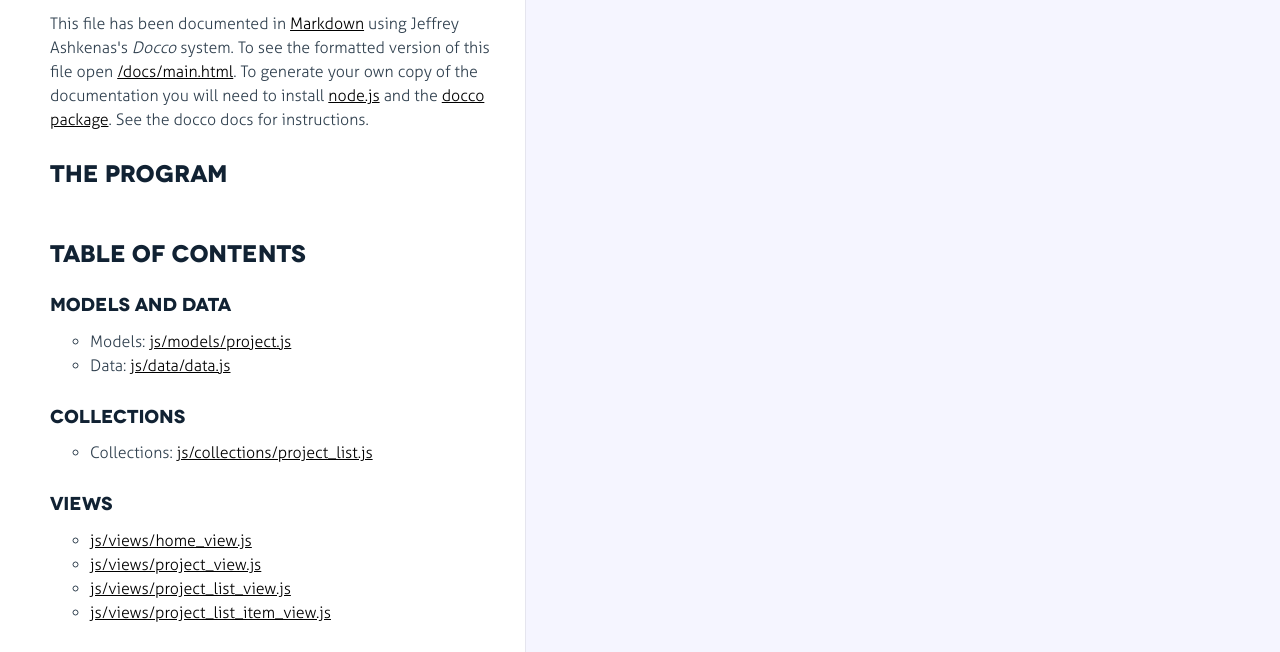
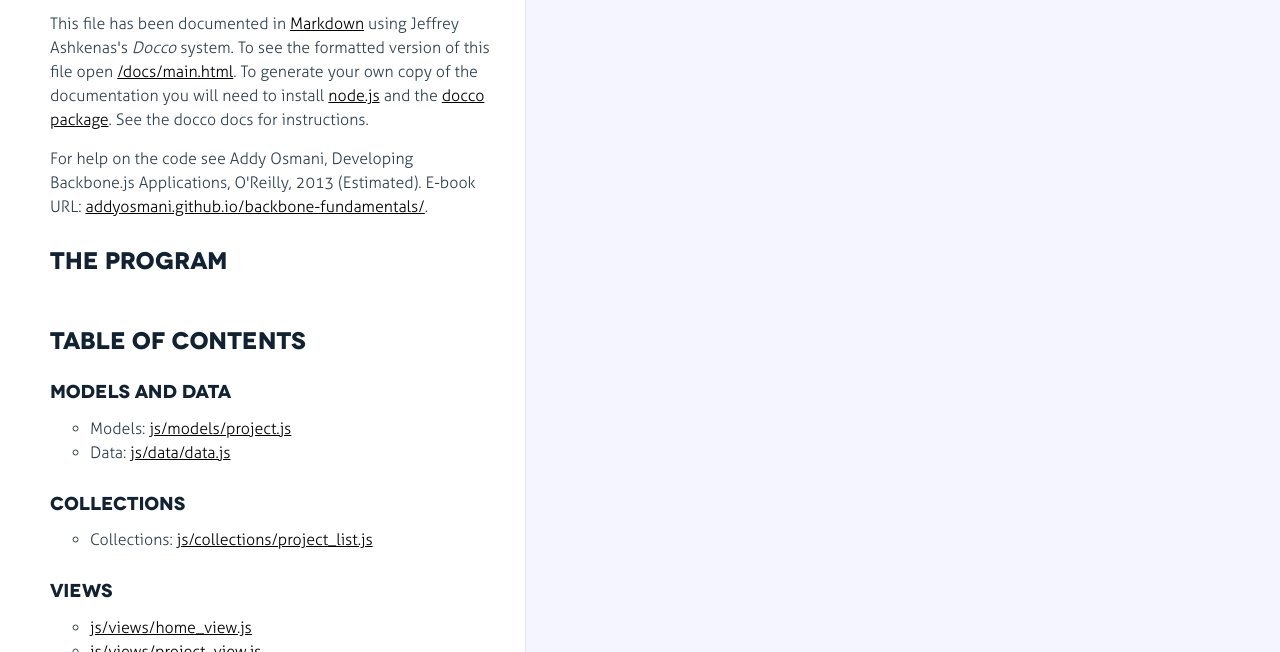
Before and after one commit to cpjobling/eg-259-cw-2013, a plain HTML site: page docs/main.html in a window 1280 px wide. Shown: the part 124-776 px from the top of the page. Drawn offline with Linux system fonts and the light colour scheme.

Commit message:
Add Addy Osmani's Backbone book to references

```diff
--- a/docs/main.html
+++ b/docs/main.html
@@ -89,6 +89,8 @@ using Jeffrey Ashkenas&#39;s <em>Docco</em> system.
 To see the formatted version of this file open <a href="/docs/main.html">/docs/main.html</a>.
 To generate your own copy of the documentation you will need to install <a href="http://nodejs.org/">node.js</a>
 and the <a href="http://jashkenas.github.com/docco/">docco package</a>. See the docco docs for instructions.</p>
+<p>For help on the code see Addy Osmani, Developing Backbone.js Applications,
+O&#39;Reilly, 2013 (Estimated). E-book URL: <a href="http://addyosmani.github.io/backbone-fundamentals/">addyosmani.github.io/backbone-fundamentals/</a>. </p>
 <h2>The Program</h2>
 
             </div>
--- a/js/main.js
+++ b/js/main.js
@@ -6,6 +6,9 @@
 // To see the formatted version of this file open [/docs/main.html](/docs/main.html).
 // To generate your own copy of the documentation you will need to install [node.js](http://nodejs.org/)
 // and the [docco package](http://jashkenas.github.com/docco/). See the docco docs for instructions.
+//
+// For help on the code see Addy Osmani, Developing Backbone.js Applications,
+// O'Reilly, 2013 (Estimated). E-book URL: [addyosmani.github.io/backbone-fundamentals/](http://addyosmani.github.io/backbone-fundamentals/).
 
 // ## The Program
 $(document).ready(function () {
```
Also changed, not shown: 1 other file.
